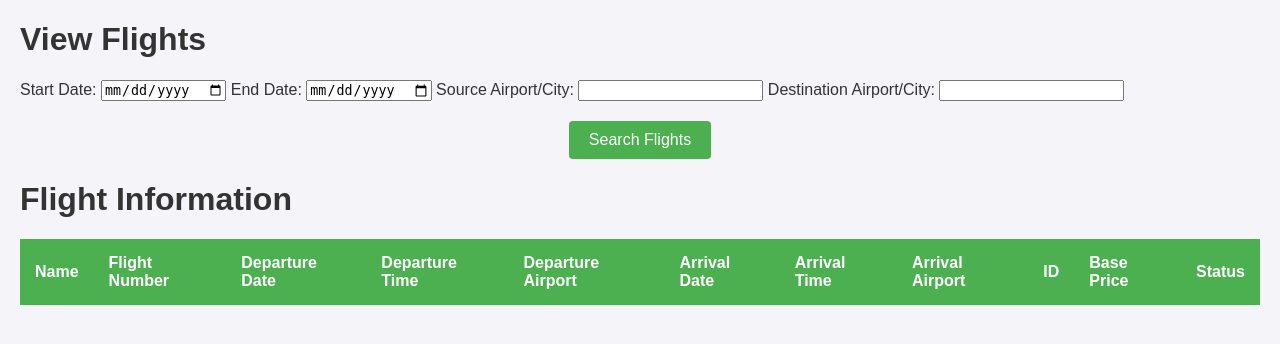
After one commit to dooont/databasesfinal, a Flask app: page /flights-staff in a window 1280 px wide. The commit adds this page. Shown: the top 344 px of the page. Run offline with Flask 3, Linux system fonts and the light colour scheme; data that the repository does not hold is empty.

Commit message:
changes made liveshare

```diff
--- a/app.py
+++ b/app.py
@@ -23,7 +23,8 @@ def get_db_connection():
 def index():
     return render_template('index.html')
 
-# redirect to customer login form
+
+#Customer Pages + What they can do ==========================================================================================
 @app.route('/customer-login', methods=['GET'])
 def customer_login():
     return render_template('customer_login.html')
@@ -36,13 +37,13 @@ def customer_register():
 # customer registration post
 @app.route('/customer-register', methods=['POST'])
 def customer_register_post():
-    username = request.form.get('email')
+    username = request.form.get('emailAddress')
     password = request.form.get('password')
-    first_name = request.form.get('first_name')
-    last_name = request.form.get('last_name')
-    building_number = request.form.get('building_number')
-    street_name = request.form.get('street_name')
-    apartment_number = request.form.get('apartment_number')
+    first_name = request.form.get('firstName')
+    last_name = request.form.get('lastName')
+    building_number = request.form.get('buildingNumber')
+    street_name = request.form.get('streetName')
+    apartment_number = request.form.get('apartmentNumber')
     city = request.form.get('city')
     state = request.form.get('state')
     zip_code = request.form.get('zip_code')
@@ -50,43 +51,25 @@ def customer_register_post():
     passport_expiration = request.form.get('passport_expiration')
     passport_country = request.form.get('passport_country')
     date_of_birth = request.form.get('date_of_birth')
+    phone_number = request.form.get("phoneNumber")
 
     connection = get_db_connection()
     try:
         with connection.cursor() as cursor:
             #fix query to be correct
-            cursor.execute("INSERT INTO customer (username, password, first_name, last_name, building_number, street_name, apartment_number, city, state, zip_code, passport_number, passport_expiration, passport_country, date_of_birth) VALUES (%s, %s, %s, %s, %s, %s, %s, %s, %s, %s, %s, %s, %s, %s)", (username, password, first_name, last_name, building_number, street_name, apartment_number, city, state, zip_code, passport_number, passport_expiration, passport_country, date_of_birth))
+            cursor.execute("INSERT INTO customer (emailAddress, firstName, lastName, password, buildingNumber, streetName, apartmentNumber, city, state, zipCode, passport_number, passport_expiration, passport_country, date_of_birth) VALUES (%s, %s, %s, %s, %s, %s, %s, %s, %s, %s, %s, %s, %s, %s)", (username, first_name, last_name, password, building_number, street_name, apartment_number, city, state, zip_code, passport_number, passport_expiration, passport_country, date_of_birth))
+            cursor.execute("INSERT INTO customer_contact_info (emailAddress, phoneNumber) VALUES (%s, %s)", (username, phone_number))
             connection.commit()
     finally:
         connection.close()
     return redirect('/')
 
-# redirect to staff login
-@app.route('/staff-login', methods=['GET'])
-def staff_login():
-    return render_template('staff_login.html')
+@app.route('/customer-home', methods=['GET', 'POST'])
+def customer_home():
+    return render_template('customer_home.html')
 
-# staff registration form
-@app.route('/staff-register', methods=['GET'])
-def staff_register():
-    return render_template('staff_register.html')
-
-# view all customers
-@app.route('/customers', methods=['GET'])
-def customers():
-    connection = get_db_connection()
-    try:
-        with connection.cursor() as cursor:
-            cursor.execute("SELECT * FROM customer")
-            customer_records = cursor.fetchall()
-    finally:
-        connection.close()
-
-    return render_template('view_customers.html', customers=customer_records)
-
-#view all flights
-@app.route('/flights', methods=['GET'])
-def flights():
+@app.route('/flights-', methods=['GET'])
+def flightsCustomer():
     connection = get_db_connection()
     try:
         with connection.cursor() as cursor:
@@ -95,11 +78,11 @@ def flights():
     finally:
         connection.close()
 
-    return render_template('view_flights.html', flights=flight_records)
+    return render_template('view_flights_custome.html', flights=flight_records)
 
 #filter flights
 @app.route('/flights', methods=['POST'])
-def filter_flights():
+def filter_flightsCustomer():
     start_date = request.form.get('start_date')
     end_date = request.form.get('end_date')
     source = request.form.get('source')
@@ -118,7 +101,14 @@ def filter_flights():
     finally:
         connection.close()
 
-    return render_template('view_flights.html', flights=flight_records)
+    return render_template('view_flights_customer.html', flights=flight_records)
+
+#Staff Pages + What they can do =========================================================================================
+
+# redirect to staff login
+@app.route('/staff-login', methods=['GET'])
+def staff_login():
+    return render_template('staff_login.html')
 
 #staff login post
 @app.route('/staff-login', methods=['POST'])
@@ -134,34 +124,82 @@ def staffLoginPost():
         connection.close()
     return render_template('staff_home.html', staff=staff)
 
-#check for valid customer login
-@app.route('/customer_login', methods=['POST'])
-def customerLoginPost():
+# staff registration form
+@app.route('/staff-register', methods=['GET'])
+def staff_register():
+    return render_template('staff_register.html')
+
+# staff registration post
+@app.route('/staff-register', methods=['POST'])
+def customer_register_post():
     username = request.form.get('username')
     password = request.form.get('password')
+    first_name = request.form.get('first-name')
+    last_name = request.form.get('last-name')
+    date_of_birth = request.form.get('DOB')
+    airline_name = request.form.get('airline-name')
+    emailAddress = request.form.get('email-address')
+    phoneNumber = request.form.get('phone-number')
+
     connection = get_db_connection()
     try:
         with connection.cursor() as cursor:
-            cursor.execute("SELECT * FROM customer WHERE username = %s AND password = %s", (username, password))
-            customer = cursor.fetchone()
+            #fix query to be correct
+            cursor.execute("INSERT INTO airlinestaff (Username, Password, first_name,last_name, DOB, Airline_Name) VALUES (%s, %s, %s, %s, %s, %s)", (username, password, first_name, last_name, date_of_birth, airline_name))
+            cursor.execute("INSERT INTO airlinestaff_email(Username, emailAddress) VALUES (%s, %s)", (username, emailAddress))
+            cursor.execute("INSERT INTO airlinestaff_phone(Username, Phone_number) VALUES (%s, %s)", (username, phoneNumber))
+            connection.commit()
     finally:
         connection.close()
-    return render_template('customer_home.html', customer=customer)
+    return redirect('/')
 
-#view all airplanes
-@app.route('/airplanes', methods=['GET'])
-def airplanes():
+# view all customers
+@app.route('/customers', methods=['GET'])
+def customers():
     connection = get_db_connection()
     try:
         with connection.cursor() as cursor:
-            cursor.execute("SELECT * FROM airplanes")
-            airplane_records = cursor.fetchall()
+            cursor.execute("SELECT * FROM customer")
+            customer_records = cursor.fetchall()
     finally:
         connection.close()
 
-    return render_template('view_airplanes.html', airplanes=airplane_records)
+    return render_template('view_customers.html', customers=customer_records)
 
+#view all flights
+@app.route('/flights-staff', methods=['GET'])
+def flightsStaff():
+    connection = get_db_connection()
+    try:
+        with connection.cursor() as cursor:
+            cursor.execute("SELECT * FROM flight")
+            flight_records = cursor.fetchall()
+    finally:
+        connection.close()
 
+    return render_template('view_flights_staff.html', flights=flight_records)
+
+#filter flights
+@app.route('/flights', methods=['POST'])
+def filter_flights():
+    start_date = request.form.get('start_date')
+    end_date = request.form.get('end_date')
+    source = request.form.get('source')
+    destination = request.form.get('arr_Airport')
+
+    if not start_date:
+        start_date = '2020-01-01'
+    if not end_date:
+        end_date = '2100-12-31'
+        connection = get_db_connection()
+    try:
+        with connection.cursor() as cursor:
+            cursor.execute("SELECT * FROM flight WHERE depAirport = %s AND arrAirport = %s AND depDate >= %s AND arrDate <= %s", (source, destination, start_date, end_date))
+            flight_records = cursor.fetchall()
+    finally:
+        connection.close()
+
+    return render_template('view_flights.html', flights=flight_records)    #
 
 #staff-home app route
 @app.route('/staff-home', methods=['GET', 'POST'])
@@ -173,29 +211,36 @@ def staff_home():
 def logout():
     return redirect('/')
 
-#customer-home app route
-@app.route('/customer-home', methods=['GET', 'POST'])
-def customer_home():
-    return render_template('customer_home.html')
-
-#add-airplane route
 @app.route('/add-airplane', methods=['GET', 'POST'])
 def addAirplane():
     if request.method == 'POST':
         airplane_id = request.form.get('airplane_id')
-        airplane_name = request.form.get('airplane_name')
-        airplane_type = request.form.get('airplane_type')
+        manufacturing_comp = request.form.get('manufacturing_comp')
+        manufacturing_date = request.form.get('manufacturing_date')
         airplane_capacity = request.form.get('airplane_capacity')
+        model_number = request.form.get('model_number')
+        AirlineName = request.form.get('AirlineName')
         connection = get_db_connection()
         try:
             with connection.cursor() as cursor:
-                cursor.execute("INSERT INTO airplanes (airplane_id, airplane_name, airplane_type, airplane_capacity) VALUES (%s, %s, %s, %s)", (airplane_id, airplane_name, airplane_type, airplane_capacity))
+                cursor.execute("INSERT INTO airplanes (ID, ManufacturingCompany, airplane_type, airplane_capacity) VALUES (%s, %s, %s, %s)", (airplane_id, airplane_name, airplane_type, airplane_capacity))
                 connection.commit()
         finally:
             connection.close()
         return redirect('/airplanes')
     else:
-        return render_template('add_airplane.html')
+        return render_template('add_airplane.html')#view airports route
+@app.route('/airports', methods=['GET'])
+def airports():
+    connection = get_db_connection()
+    try:
+        with connection.cursor() as cursor:
+            cursor.execute("SELECT * FROM airport")
+            airport_records = cursor.fetchall()
+    finally:
+        connection.close()
+
+    return render_template('view_airports.html', airports=airport_records)
 
 #add-airport route
 @app.route('/add-airport', methods=['GET', 'POST'])
@@ -216,18 +261,51 @@ def addAirport():
     else:
         return render_template('add_airport.html')
 
-#view airports route
-@app.route('/airports', methods=['GET'])
-def airports():
-    connection = get_db_connection()
-    try:
-        with connection.cursor() as cursor:
-            cursor.execute("SELECT * FROM airport")
-            airport_records = cursor.fetchall()
-    finally:
-        connection.close()
 
-    return render_template('view_airports.html', airports=airport_records)
+
+#change flight status
+@app.route('/change-flight-status', methods=['GET', 'POST'])
+def changeFlightStatus():
+    if request.method == 'POST':
+        flight_id = request.form.get('flight_id')
+        status = request.form.get('status')
+
+
+        connection = get_db_connection()
+        try:
+            with connection.cursor() as cursor:
+                cursor.execute("UPDATE flight SET status = %s WHERE flight_id = %s", (status, flight_id))
+                connection.commit()
+        finally:
+            connection.close()
+        return redirect('/flights')
+    else:
+        return render_template('change_status.html')
+
+#schedule maintenance route
+@app.route('/schedule-maintenance', methods=['GET', 'POST'])
+def scheduleMaintenance():
+    if request.method == 'POST':
+        airplane_id = request.form.get('airplane_id')
+        start_date = request.form.get('start_date')
+        end_date = request.form.get('end_date')
+        connection = get_db_connection()
+        try:
+            with connection.cursor() as cursor:
+                cursor.execute("INSERT INTO maintenance (airplane_id, start_date, end_date) VALUES (%s, %s, %s)", (airplane_id, start_date, end_date))
+                connection.commit()
+        finally:
+            connection.close()
+        return redirect('/airplanes')
+    else:
+        return render_template('schedule_maintenance.html')
+
+#Both Staff and Customer =========================================================================================
+
+#logout app route
+@app.route('/logout', methods=['GET', 'POST'])
+def logout():
+    return redirect('/')
 
 if __name__ == '__main__':
     app.run(debug=True)
--- a/templates/change_flight.html
+++ b/templates/change_status.html
@@ -14,6 +14,7 @@
         <select id="new_status" name="new_status">
             <option value="on_time">On Time</option>
             <option value="delayed">Delayed</option>
+            <option value="cancelled">Cancelled</option>
         </select>
 
         <button type="submit">Update Status</button>
--- a/templates/staff_register.html
+++ b/templates/staff_register.html
@@ -81,6 +81,11 @@
       <label for="airline-name">Airline Name:</label>
       <input type="text" id="airline-name" name="airline-name" required>
 
+      <label for="email-address">Email Address:</label>
+      <input type="email" id="email-address" name="email-address" required>
+
+      <label for="phone-number">Phone Number:</label>
+      <input type="tel" id="phone-number" name="phone-number" required>
       <input type="submit" value="Register">
     </form>
   </div>
--- a/templates/view_flights.html
+++ b/templates/view_flights_customer.html
@@ -7,7 +7,7 @@
 </head>
 <body>
     <h1>View Flights</h1>
-    <form action="/flights" method="post">
+    <form action="/flights-customer" method="post">
         <label for="start_date">Start Date:</label>
         <input type="date" id="start_date" name="start_date">
 
--- /dev/null
+++ b/templates/view_flights_staff.html
@@ -0,0 +1,62 @@
+<!DOCTYPE html>
+<html lang="en">
+<head>
+    <meta charset="UTF-8">
+    <title>View and Manage Flights</title>
+    <link rel="stylesheet" type="text/css" href="{{ url_for('static', filename='tables.css') }}">
+</head>
+<body>
+    <h1>View Flights</h1>
+    <form action="/flights-staff" method="post">
+        <label for="start_date">Start Date:</label>
+        <input type="date" id="start_date" name="start_date">
+
+        <label for="end_date">End Date:</label>
+        <input type="date" id="end_date" name="end_date">
+
+        <label for="source">Source Airport/City:</label>
+        <input type="text" id="source" name="source">
+
+        <label for="destination">Destination Airport/City:</label>
+        <input type="text" id="destination" name="destination">
+
+        <button type="submit">Search Flights</button>
+    </form>
+
+    <h1>Flight Information</h1>
+    <table>
+        <thead>
+            <tr>
+                <th>Name</th>
+                <th>Flight Number</th>
+                <th>Departure Date</th>
+                <th>Departure Time</th>
+                <th>Departure Airport</th>
+                <th>Arrival Date</th>
+                <th>Arrival Time</th>
+                <th>Arrival Airport</th>
+                <th>ID</th>
+                <th>Base Price</th>
+                <th>Status</th>
+            </tr>
+        </thead>
+        <tbody>
+            {% for flight in flights %}
+            <tr>
+                <td>{{ flight.Name }}</td>
+                <td>{{ flight.flightNum }}</td>
+                <td>{{ flight.depDate }}</td>
+                <td>{{ flight.depTime }}</td>
+                <td>{{ flight.depAirport }}</td>
+                <td>{{ flight.arrDate }}</td>
+                <td>{{ flight.arrTime }}</td>
+                <td>{{ flight.arrAirport }}</td>
+                <td>{{ flight.ID }}</td>
+                <td>{{ flight.basePrice }}</td>
+                <td>{{ flight.status }}</td>
+            </tr>
+            {% endfor %}
+        </tbody>
+    </table>
+</body>
+</html>
```
Also changed, not shown: templates/add_airplane.html (+6 -6 lines), templates/add_airport.html (+6 -6 lines), templates/customer_register.html (+9 -6 lines), templates/schedule_maintenance.html (+64 -0 lines), templates/view_airports.html (+13 -3 lines), templates/view_purchases.html (added, +39 -0 lines), templates/create_flight.html (deleted).
